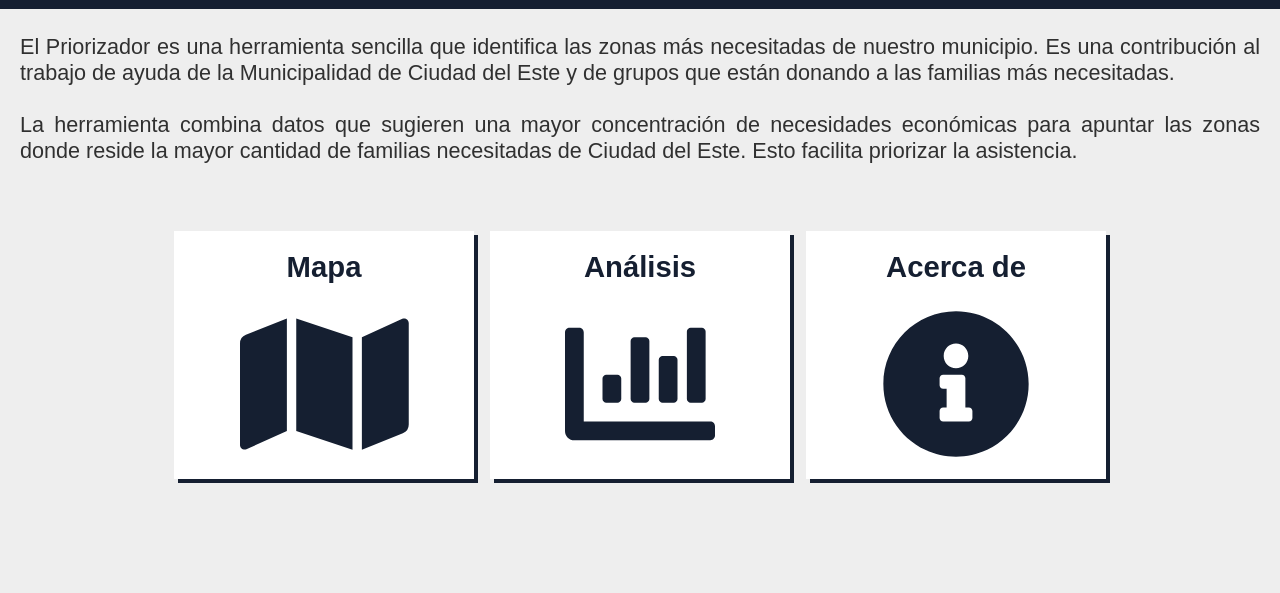
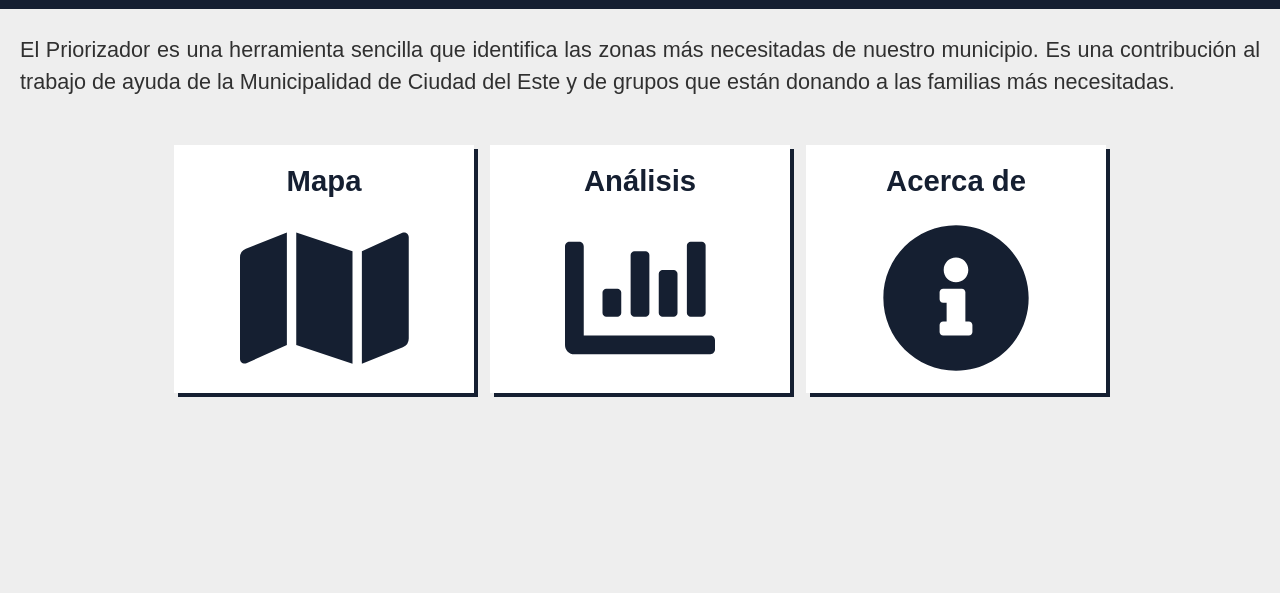
Before and after one commit to alesservin/priorizador_landing, a Gatsby site: page / in a window 1280 px wide. Shown: the part 58-651 px from the top of the page. Built offline with nearby package versions, Linux system fonts and the light colour scheme; Gatsby itself is replaced by a stand-in of ours.

Commit message:
Changes in index.js

```diff
--- a/src/css/index.css
+++ b/src/css/index.css
@@ -1,6 +1,7 @@
 .description {
-  padding: 25px 20px 20px 20px;
+  padding: 25px 20px 0px 20px;
   font-size: 1.2em;
+  line-height: 1.5em;
   text-align: justify;
 }
 
--- a/src/pages/index.js
+++ b/src/pages/index.js
@@ -22,12 +22,6 @@ const IndexPage = () => (
         al trabajo de ayuda de la Municipalidad de Ciudad del Este y de grupos
         que est&aacute;n donando a las familias m&aacute;s necesitadas.
       </p>
-      <p>
-        La herramienta combina datos que sugieren una mayor concentraci&oacute;n
-        de necesidades econ&oacute;micas para apuntar las zonas donde reside la
-        mayor cantidad de familias necesitadas de Ciudad del Este. Esto
-        facilita priorizar la asistencia.
-      </p>
     </div>
     <div className="cards">
       <Card title="Mapa" icon=<FontAwesomeIcon icon={faMap}/>
```
Also changed, not shown: README.md.
